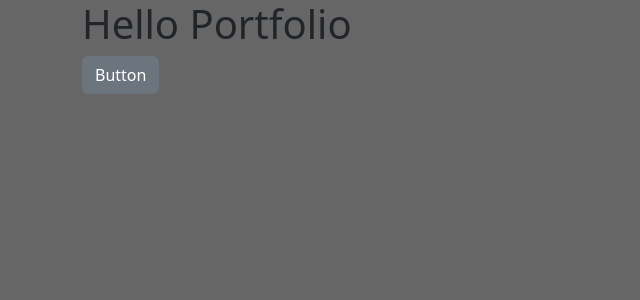
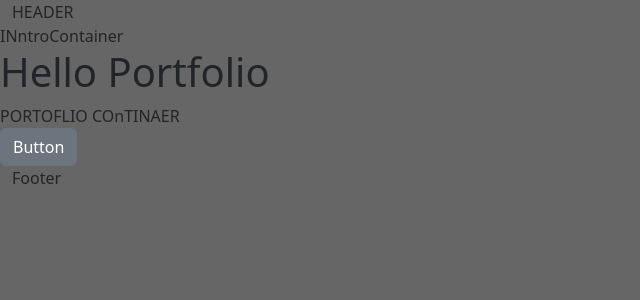
Before and after one commit to vsamaco/vs-portfolio, a Next.js app: page / in a window 1280 px wide. Shown: the top 300 px of the page, without its empty margins (0-640 px from the left). Built offline with nearby package versions, Linux system fonts and the light colour scheme.

Commit message:
setup layout and containers

```diff
--- /dev/null
+++ b/src/containers/global/portfolio/index.tsx
@@ -0,0 +1,11 @@
+const PortofolioContainer = () => {
+  return (
+    <div className="portfolio-area portfolio-default-area">
+      <div className="container-fluid">
+        <div className="row">PORTOFLIO COnTINAER</div>
+      </div>
+    </div>
+  );
+};
+
+export default PortofolioContainer;
--- /dev/null
+++ b/src/containers/home/intro/index.tsx
@@ -0,0 +1,5 @@
+const IntroContainer = () => {
+  return <div className="intro-slider-wrap">INntroContainer</div>;
+};
+
+export default IntroContainer;
--- /dev/null
+++ b/src/layouts/footer/index.tsx
@@ -0,0 +1,15 @@
+const Footer: React.FC = () => {
+  return (
+    <footer className="footer-area reveal-footer border-top-style">
+      <div className="container-fluid">
+        <div className="row">
+          <div className="col-sm-12">
+            <div className="footer-content">Footer</div>
+          </div>
+        </div>
+      </div>
+    </footer>
+  );
+};
+
+export default Footer;
--- /dev/null
+++ b/src/layouts/header/index.tsx
@@ -0,0 +1,30 @@
+import { useState } from "react";
+
+interface HeaderProps {
+  classOption?: string;
+}
+
+const Header: React.FC<HeaderProps> = ({
+  classOption = "header-area header-default sticky-header",
+}) => {
+  const [scroll, setScroll] = useState(0);
+  const [headerTop, setHeaderTop] = useState(0);
+
+  return (
+    <>
+      <header
+        className={`header-area header-default sticky-header ${classOption} ${
+          scroll > headerTop ? "sticky" : ""
+        }`}
+      >
+        <div className="container-fluid">
+          <div className="row align-items-center justify-content-between">
+            <div className="col-auto">HEADER</div>
+          </div>
+        </div>
+      </header>
+    </>
+  );
+};
+
+export default Header;
--- /dev/null
+++ b/src/layouts/index.tsx
@@ -0,0 +1,5 @@
+const Layout: React.FC<React.PropsWithChildren> = ({ children }) => {
+  return <>{children}</>;
+};
+
+export default Layout;
--- a/src/pages/index.tsx
+++ b/src/pages/index.tsx
@@ -1,3 +1,8 @@
+import PortofolioContainer from "@/containers/global/portfolio";
+import IntroContainer from "@/containers/home/intro";
+import Layout from "@/layouts";
+import Footer from "@/layouts/footer";
+import Header from "@/layouts/header";
 import Head from "next/head";
 
 import { Button } from "reactstrap";
@@ -5,19 +10,24 @@ import { Button } from "reactstrap";
 export default function Home() {
   return (
     <>
+      <Layout>
         <Head>
           <title>Hello Portfolio</title>
           <meta name="description" content="Generated by create next app" />
           <meta name="viewport" content="width=device-width, initial-scale=1" />
           <link rel="icon" href="/favicon.ico" />
         </Head>
-      <div>
-        <main className="container">
+        <div className="wrapper home-default-wrapper">
+          <Header />
+          <IntroContainer />
+          <main className="main-content">
             <h1>Hello Portfolio</h1>
+            <PortofolioContainer />
             <Button>Button</Button>
           </main>
-        <footer></footer>
+          <Footer />
         </div>
+      </Layout>
     </>
   );
 }
```
Lines whose indentation alone changed are shown as unchanged.
